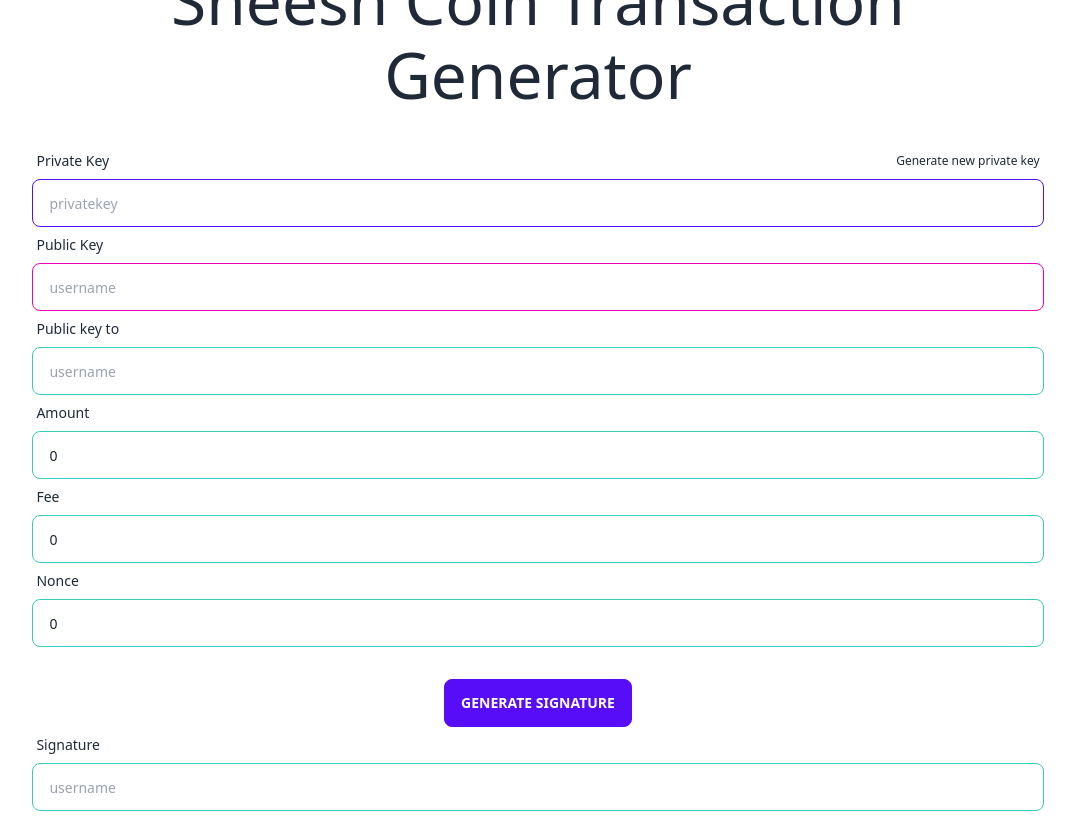
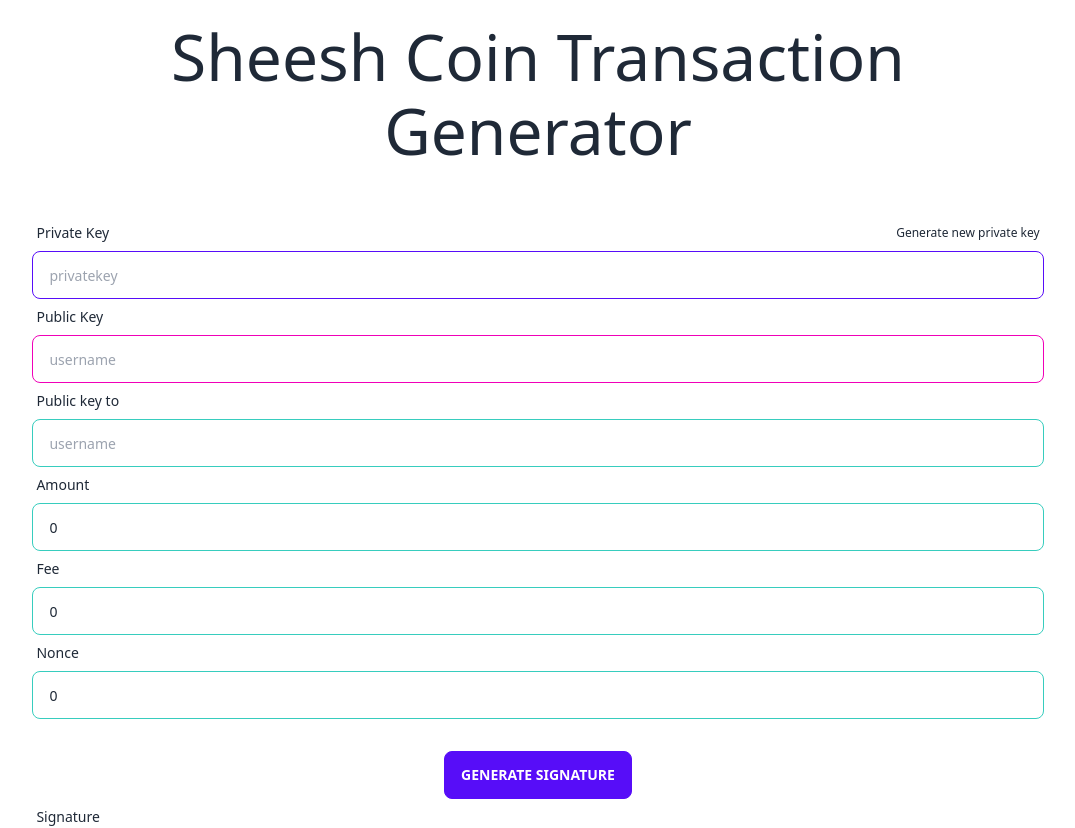
Before and after one commit to nalinbhardwaj/shiit-coin, a Next.js app in the folder tx-client/: page / in a window 1280 px wide. Shown: the top 828 px of the page, without its empty margins (102-1177 px from the left). Built offline with nearby package versions, Linux system fonts and the light colour scheme.

Commit message:
tx-client: cleanup, fix margins

```diff
--- a/tx-client/pages/api/hello.ts
+++ /dev/null
@@ -1,13 +0,0 @@
-// Next.js API route support: https://nextjs.org/docs/api-routes/introduction
-import type { NextApiRequest, NextApiResponse } from 'next'
-
-type Data = {
-  name: string
-}
-
-export default function handler(
-  req: NextApiRequest,
-  res: NextApiResponse<Data>
-) {
-  res.status(200).json({ name: 'John Doe' })
-}
--- a/tx-client/styles/Home.module.css
+++ b/tx-client/styles/Home.module.css
@@ -46,7 +46,8 @@
 }
 
 .title {
-  margin: 0;
+  margin: 16px;
+  margin-top: 128px;
   line-height: 1.15;
   font-size: 4rem;
 }
```
